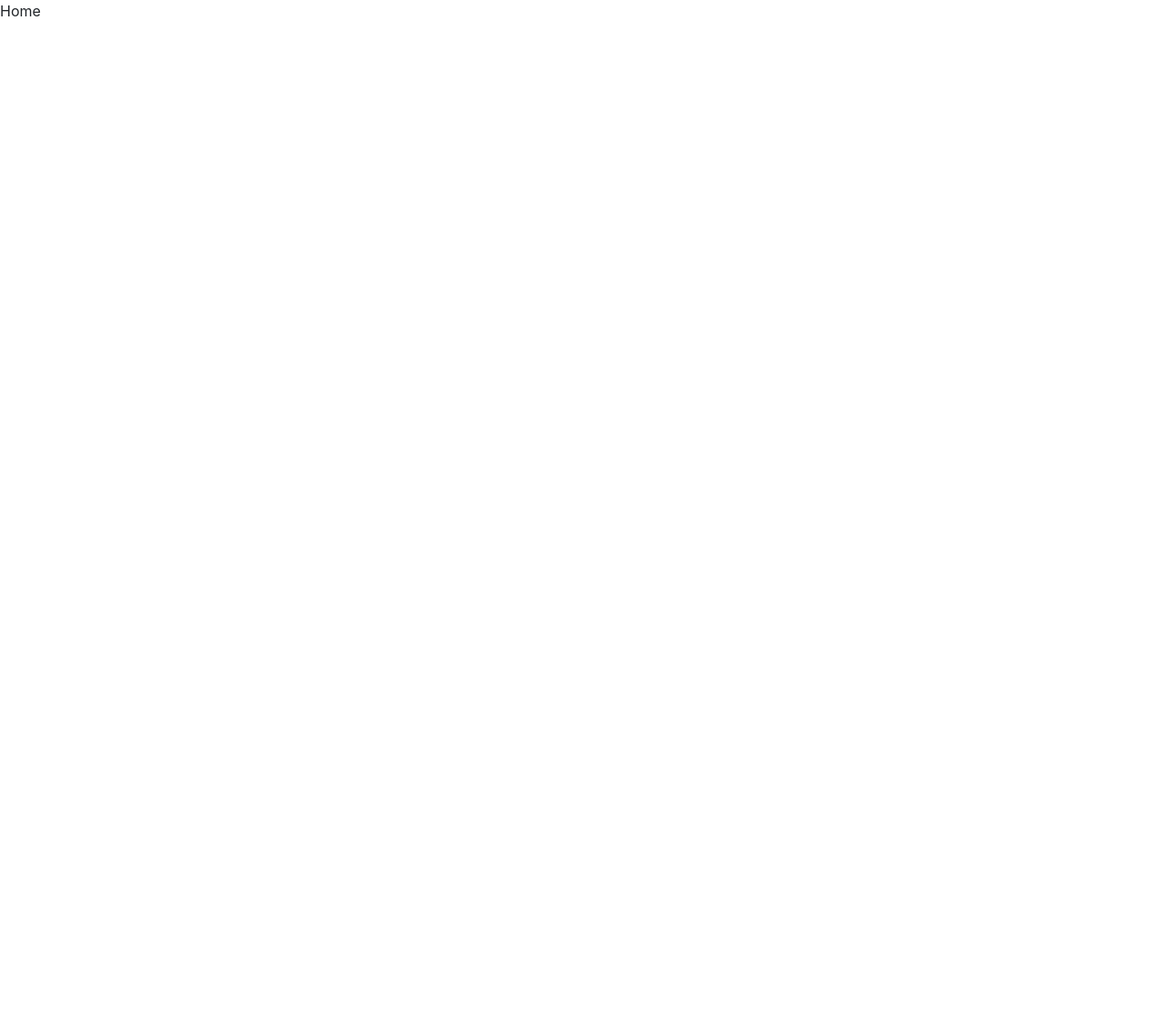
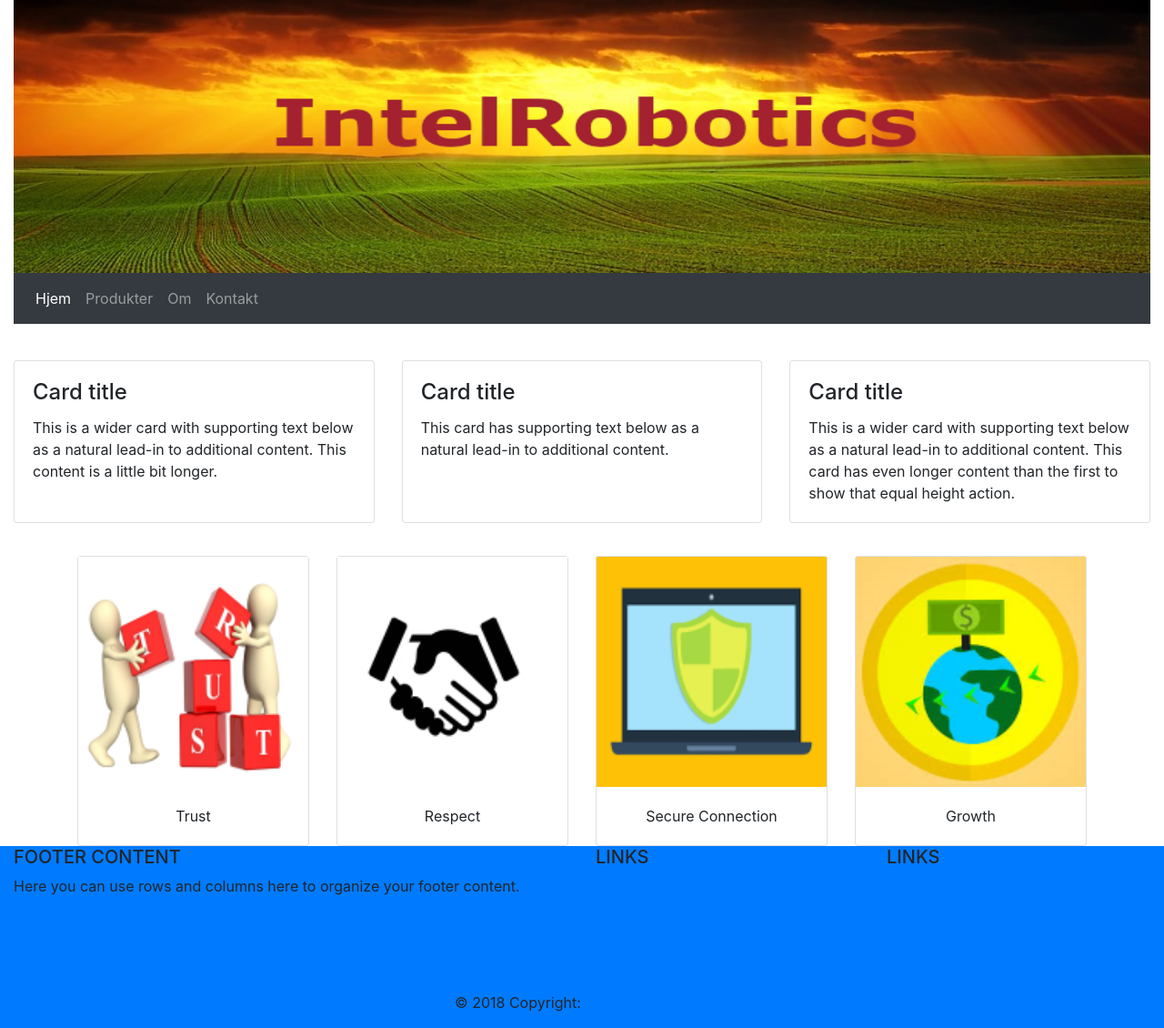
Before and after one commit to cvinding/intelrobotics, a PHP site: page / in a window 1280 px wide. Before the commit the page is almost empty. Shown: the whole page at 91% size. Before the commit the page ends 18 px from the top, so only its background shows below. Run offline with PHP 8.4, Linux system fonts and the light colour scheme.

Commit message:
Completed (Banner,News,Company,Info)

```diff
--- /dev/null
+++ b/public_html/css/style.css
@@ -0,0 +1,11 @@
+.banner{
+    width: 100%;
+}
+
+.banner > a > img{
+    width: 100%;
+    height: 300px;
+}
+.infoimg{
+    text-align: center;
+}
--- a/public_html/index.php
+++ b/public_html/index.php
@@ -4,9 +4,146 @@
         <meta charset="UTF-8">
         <title>Hjem</title>
         <link rel="stylesheet" href="libs/bootstrap-4.3.1-dist/css/bootstrap.min.css">
+        <link rel="stylesheet" href="/css/style.css">
     </head>
     <body>
-        <p>Home</p>
+
+    <!-- Using banner from banner.html -->
+
+
+
+
+    <!-- Using navbar from navbar.html -->
+    <div class="main container-fluid">
+        <?php require_once "../templates/banner.html"; ?>
+        <?php require_once "../templates/navbar.html"; ?>
+
+        <p style="width:10px;">&nbsp;</p>
+    <div class="card-deck">
+        <div class="card">
+            <div class="card-body">
+                <h4 class="card-title">Card title</h4>
+                <p class="card-text">This is a wider card with supporting text below as a natural lead-in to additional content. This content is a little bit longer.</p>
+            </div>
+        </div>
+        <div class="card">
+            <div class="card-body">
+                <h4 class="card-title">Card title</h4>
+                <p class="card-text">This card has supporting text below as a natural lead-in to additional content.</p>
+            </div>
+        </div>
+        <div class="card">
+            <div class="card-body">
+                <h4 class="card-title">Card title</h4>
+                <p class="card-text">This is a wider card with supporting text below as a natural lead-in to additional content. This card has even longer content than the first to show that equal height action.</p>
+            </div>
+        </div>
+    </div>
+    </div>
+    <p style="height: 20px;">&nbsp;</p>
+
+    <div class="infoimg container">
+        <div class="row">
+
+            <div class="col-sm-3">
+                <div class="card">
+                    <img src="/assets/Trust.png" alt="Trust">
+                    <div class="card-body"> Trust </div>
+                </div>
+            </div>
+
+            <div class="col-sm-3">
+                <div class="card">
+                    <img src="/assets/Respect.png" alt="Respect">
+                    <div class="card-body"> Respect </div>
+                </div>
+            </div>
+            <div class="col-sm-3">
+                <div class="card">
+                    <img src="/assets/SecureConnection.png" alt="Secure Connection">
+                    <div class="card-body"> Secure Connection </div>
+                </div>
+            </div>
+            <div class="col-sm-3">
+                <div class="card">
+                    <img src="/assets/Growth.png" alt="Growth">
+                    <div class="card-body"> Growth </div>
+                </div>
+            </div>
+        </div>
+    </div>
+
+
+    </div>
+    <!-- Footer -->
+    <footer class="page-footer font-small bg-primary">
+        <!-- Footer Links -->
+        <div class="container-fluid text-center text-md-left">
+            <!-- Grid row -->
+            <div class="row">
+                <!-- Grid column -->
+                <div class="col-md-6 mt-md-0 mt-3">
+                    <!-- Content -->
+                    <h5 class="text-uppercase">Footer Content</h5>
+                    <p>Here you can use rows and columns here to organize your footer content.</p>
+                </div>
+                <!-- Grid column -->
+                <hr class="clearfix w-100 d-md-none pb-3">
+                <!-- Grid column -->
+                <div class="col-md-3 mb-md-0 mb-3">
+                    <!-- Links -->
+                    <h5 class="text-uppercase">Links</h5>
+                    <ul class="list-unstyled">
+                        <li>
+                            <a href="#!">Link 1</a>
+                        </li>
+                        <li>
+                            <a href="#!">Link 2</a>
+                        </li>
+                        <li>
+                            <a href="#!">Link 3</a>
+                        </li>
+                        <li>
+                            <a href="#!">Link 4</a>
+                        </li>
+                    </ul>
+                </div>
+                <!-- Grid column -->
+                <!-- Grid column -->
+                <div class="col-md-3 mb-md-0 mb-3">
+
+                    <!-- Links -->
+                    <h5 class="text-uppercase">Links</h5>
+
+                    <ul class="list-unstyled">
+                        <li>
+                            <a href="#!">Link 1</a>
+                        </li>
+                        <li>
+                            <a href="#!">Link 2</a>
+                        </li>
+                        <li>
+                            <a href="#!">Link 3</a>
+                        </li>
+                        <li>
+                            <a href="#!">Link 4</a>
+                        </li>
+                    </ul>
+
+                </div>
+                <!-- Grid column -->
+            </div>
+            <!-- Grid row -->
+        </div>
+        <!-- Footer Links -->
+        <!-- Copyright -->
+        <div class="footer-copyright text-center py-3">© 2018 Copyright:
+            <a href="https://mdbootstrap.com/education/bootstrap/"> MDBootstrap.com</a>
+        </div>
+        <!-- Copyright -->
+    </footer>
+    <!-- Footer -->
+
     </body>
 </html>
 <script src="libs/jquery/jquery-3.3.1.min.js"></script>
--- /dev/null
+++ b/templates/banner.html
@@ -0,0 +1,6 @@
+
+<div class="banner">
+    <a href="/">
+    <img src="/assets/intelroboticsbanner.png" alt="custom_html_banner1">
+    </a>
+</div>
--- a/templates/navbar.html
+++ b/templates/navbar.html
@@ -0,0 +1,25 @@
+
+<nav class="navbar navbar-expand-lg bg-dark navbar-dark">
+    <!--<a class="navbar-brand" href="/">Home</a>-->
+    <button class="navbar-toggler" type="button" data-toggle="collapse" data-target="#navbarSupportedContent" aria-controls="navbarSupportedContent" aria-expanded="false" aria-label="Toggle navigation">
+        <span class="navbar-toggler-icon"></span>
+    </button>
+
+    <div class="collapse navbar-collapse" id="navbarSupportedContent">
+        <ul class="navbar-nav mr-auto">
+            <li class="nav-item active">
+                <a class="nav-link" href="/">Hjem</a>
+            </li>
+            <li class="nav-item">
+                <a class="nav-link" href="products">Produkter</a>
+            </li>
+            <li class="nav-item">
+                <a class="nav-link" href="about">Om</a>
+            </li>
+            <li class="nav-item">
+                <a class="nav-link" href="contact">Kontakt</a>
+            </li>
+        </ul>
+
+    </div>
+</nav>
```
Also changed, not shown: public_html/contact.php (added, +7 -0 lines), public_html/assets/Growth.png (added), public_html/assets/Respect.png (added), public_html/assets/SecureConnection.png (added), public_html/assets/Trust.png (added), public_html/assets/intelroboticsbanner.png (added).
